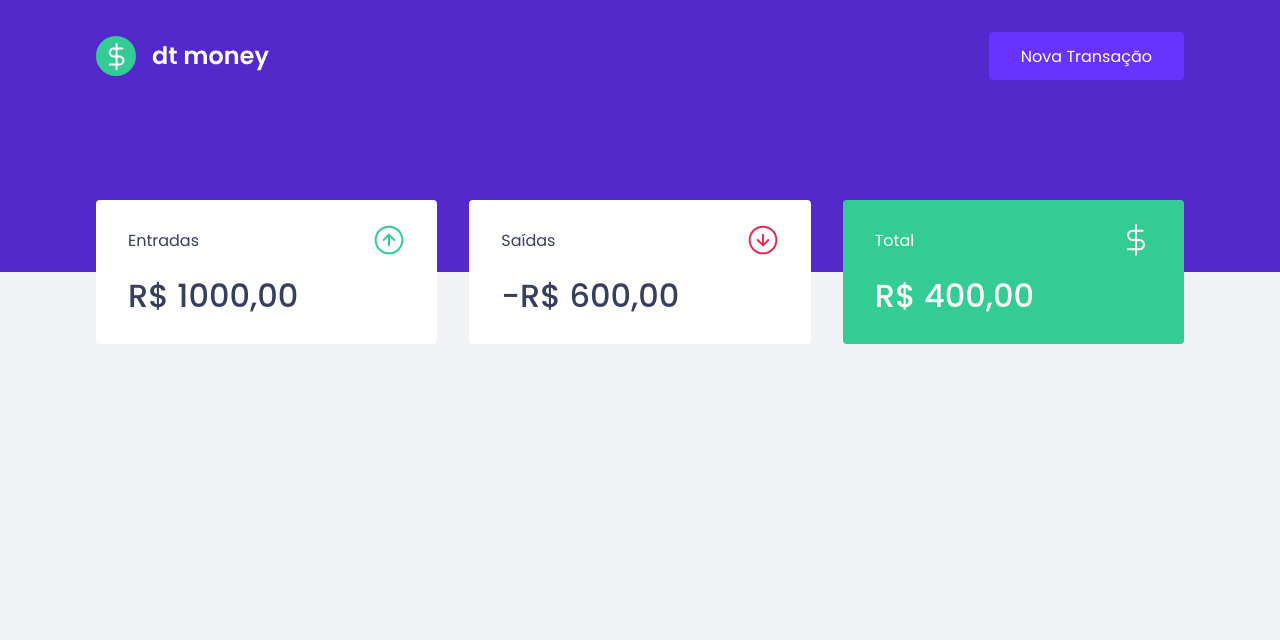
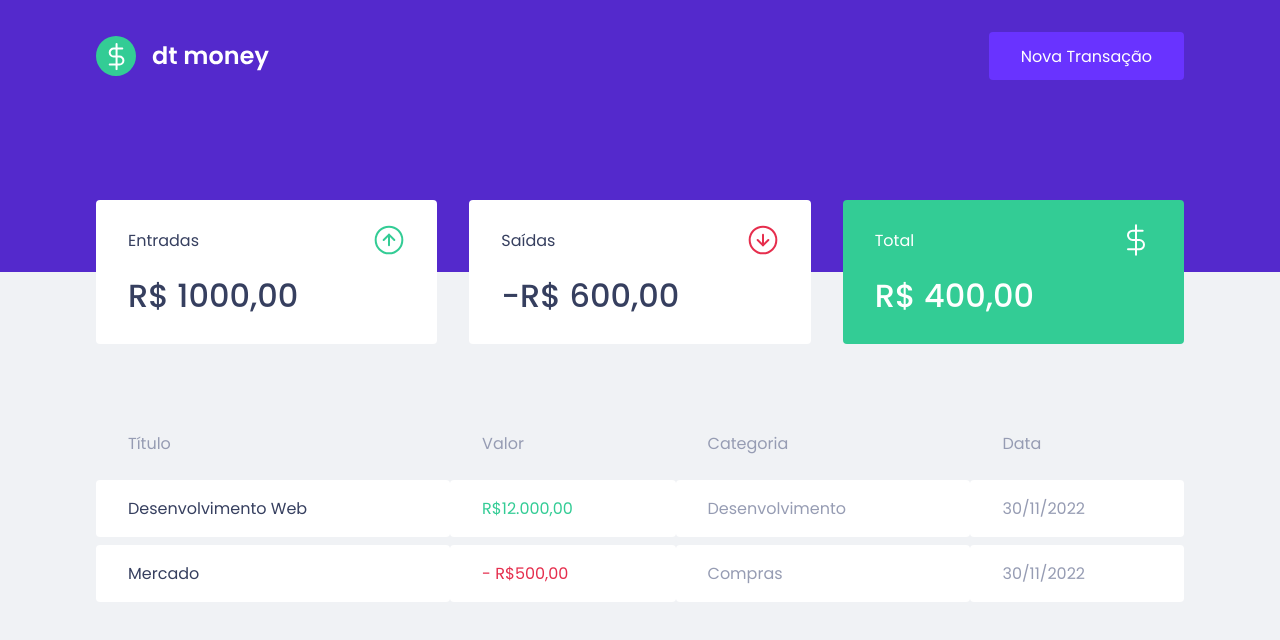
Before and after one commit to lucastadra/DT-Money, a React (Create React App) app: page / in a window 1280 px wide. Shown: the top 640 px of the page. Built offline with nearby package versions, Linux system fonts and the light colour scheme.

Commit message:
Componente TransactionsTable

```diff
--- a/src/components/Dashboard/index.tsx
+++ b/src/components/Dashboard/index.tsx
@@ -1,10 +1,12 @@
 import { Summary } from '../Summary';
+import TransactionsTable from '../TransactionsTable';
 import { Container } from './styles';
 
 export function Dashboard() {
     return (
         <Container>
             <Summary></Summary>
+            <TransactionsTable />
         </Container>
     );
 }
--- /dev/null
+++ b/src/components/TransactionsTable/index.tsx
@@ -0,0 +1,32 @@
+import { Container } from './styles';
+
+export default function TransactionsTable() {
+    return (
+        <Container>
+            <table>
+                <thead>
+                    <tr>
+                        <th>Título</th>
+                        <th>Valor</th>
+                        <th>Categoria</th>
+                        <th>Data</th>
+                    </tr>
+                </thead>
+                <tbody>
+                    <tr>
+                        <td>Desenvolvimento Web</td>
+                        <td className="deposit">R$12.000,00</td>
+                        <td>Desenvolvimento</td>
+                        <td>30/11/2022</td>
+                    </tr>
+                    <tr>
+                        <td>Mercado</td>
+                        <td className="withdraw">- R$500,00</td>
+                        <td>Compras</td>
+                        <td>30/11/2022</td>
+                    </tr>
+                </tbody>
+            </table>
+        </Container>
+    );
+}
--- /dev/null
+++ b/src/components/TransactionsTable/styles.ts
@@ -0,0 +1,42 @@
+import styled from 'styled-components';
+
+/* REM Sizing => 1rem = 16px (Desktop) */
+
+export const Container = styled.div`
+    margin-top: 4rem;
+
+    table {
+        width: 100%;
+        border-spacing: 0 0.5rem;
+    }
+
+    th {
+        color: var(--text-body);
+        font-weight: 400;
+        padding: 1rem 2rem;
+        text-align: left;
+        line-height: 1.5rem;
+    }
+
+    td {
+        background-color: var(--shape);
+        padding: 1rem 2rem;
+        border: 0;
+        font-weight: 400;
+        color: var(--text-body);
+        border-radius: 0.25rem;
+
+        /* First td => title */
+        &:first-of-type {
+            color: var(--text-title);
+        }
+
+        &.deposit {
+            color: var(--green);
+        }
+
+        &.withdraw {
+            color: var(--red);
+        }
+    }
+`;
```
